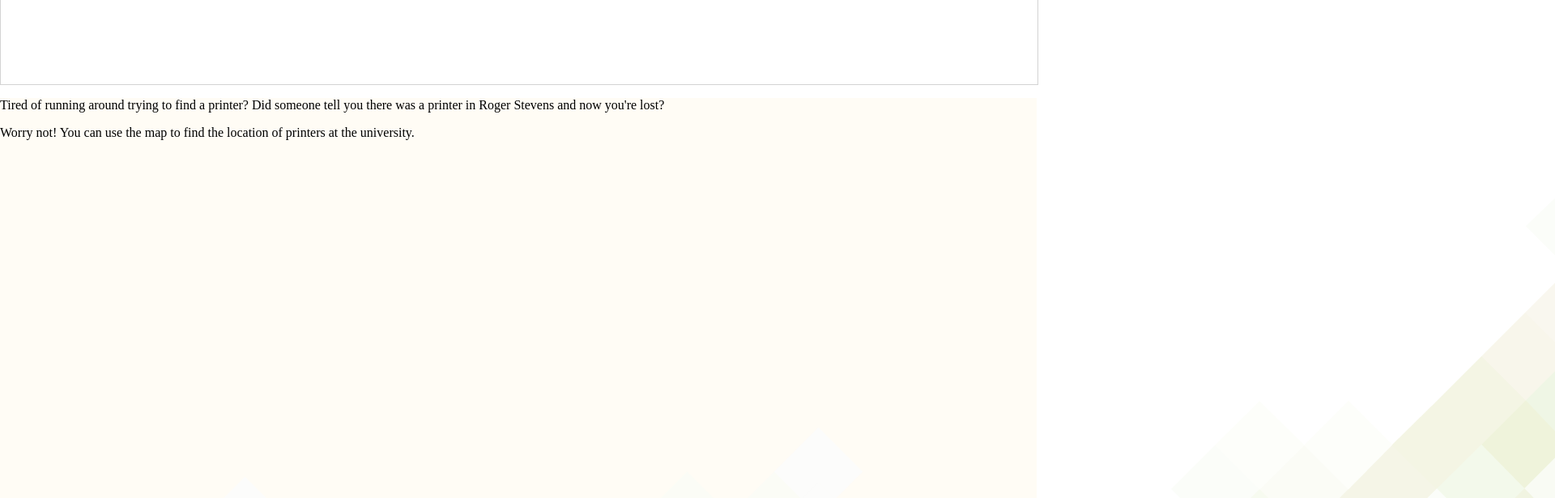
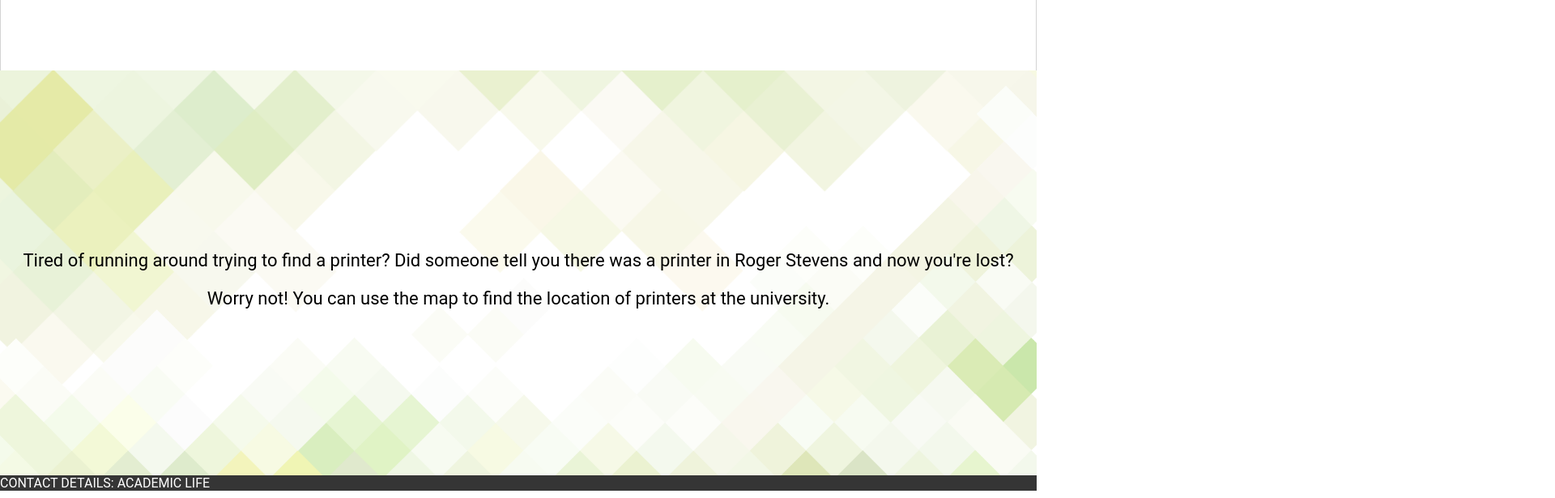
Before and after one commit to adamleemorrisdev/University-of-Leeds-Printer-Locations, a plain HTML site: page html/index.html in a window 1280 px wide. Shown: the part 500-1115 px from the top of the page at 81% size, 1920 px wide, since content can reach past the window. Drawn offline with Linux system fonts and the light colour scheme; some packages are replaced by stand-ins of ours.

Commit message:
added backgrounds to main text holder

```diff
--- a/html/index.html
+++ b/html/index.html
@@ -29,11 +29,16 @@
         ></script>
     </div>
   </div>
-    <div class="main-text background-image">
+    <div class="main-text">
           <p>Tired of running around trying to find a printer? Did someone tell you there was a printer in Roger Stevens and now you're lost?</p>
           <p>Worry not! You can use the map to find the location of printers at the university.</p>
-          <img src="../images/bg-3.png" alt="">
-    </div>
+      </div>
+      <div class="site-contact">
+        <a class="contactLink" href="//students.leeds.ac.uk/contacts#10100-contact">
+          <!-- <span class="icon"><img class="contact-icon" src="../images/contact-icon-1.png"> -->
+          CONTACT DETAILS: ACADEMIC LIFE</span>
+      </a>
+      </div>
   </div>
 </body>
 </html>
--- a/styles/styles.css
+++ b/styles/styles.css
@@ -1,19 +1,20 @@
 @font-face {
-  font-family: "Open-Sans";
-  src: url(https://fonts.googleapis.com/css2?family=Open+Sans&display=swap);
+  font-family: 'Roboto', sans-serif;
+  src: url('https://fonts.googleapis.com/css2?family=Roboto&display=swap');
 }
 
 /* Set the size of the div element that contains the map */
 #map {
     height: 400px;
     /* The height is 400 pixels */
-    width: 100%;
+    width: auto;
     /* The width is the width of the web page */
     border:  1px solid lightgray;
   }
 
 body {
   margin: auto;
+  font-family: 'Roboto';
 }
 
 .header-image {
@@ -34,12 +35,13 @@ body {
   background-color: rgb(0, 104, 0);
   color:white;
   font-size: 8px;
-  font-family: "Open-sans";
+  font-family: 'Roboto';
   padding-top: 15px;
   padding-bottom: 15px;
   padding-left: 20px;
   position: relative;
   width: auto;
+  letter-spacing: 0.8pt;
 }
 
 img[src="../images/search.svg"] {
@@ -51,15 +53,37 @@ img[src="../images/search.svg"] {
 }
 
 
-.background-image {
-  background-color: red;
-  background-image: url(../images/bg-3.png);
-  background-color:rgb(255, 252, 245);
-  background-repeat: no-repeat;
-  /* Having trouble trying to size this accurately so that it looks the same as the find a room website, not sure why.
-  Think it's something to do with the sizing or position - TO COMPLETE */
+.main-text {
+  /* background-color: red; */
+  height: 300px;
+  width:auto;
+  /* margin-right: 20px; */
+  background-image: url(../images/bg-3.png), url(../images/bg-1.png);
+  background-size: cover;
+  background-position: center center;
+  background-attachment: local;
+  font-size: 22px;
+  font-family: 'Roboto';
+  margin-top: -20px;
+  padding-top: 200px;
+  padding-right: 20px;
+  padding-left: 20px;
+  text-align: center;
 }
 
+  /* Having trouble trying to size this accurately so that it looks the same as the find a room website, not sure why.
+  Think it's something to do with the sizing or position - TO COMPLETE
+
+  SORTED IT! After a day - it was the background attachment and background position elements that allowed me to place it correctly.
+  I learned that in order to use 2 background images I have to separate the 2 urls with a comma. */
+
+.site-contact {
+  background-color: rgb(53, 53, 53);
+}
+
+.contact-icon {
+  height: 20px;
+}
 .container {
   position: relative;
 }
```
Also changed, not shown: images/bg-1.png (added), images/contact-icon-1.png (added), images/contact-icon.png (added), 1 other file.
